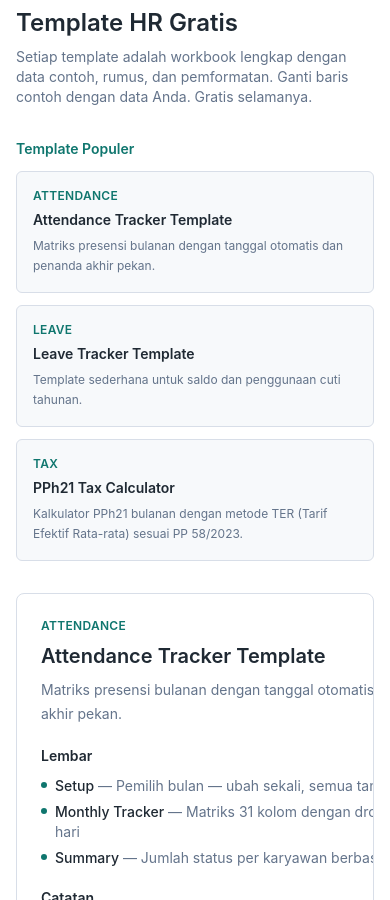
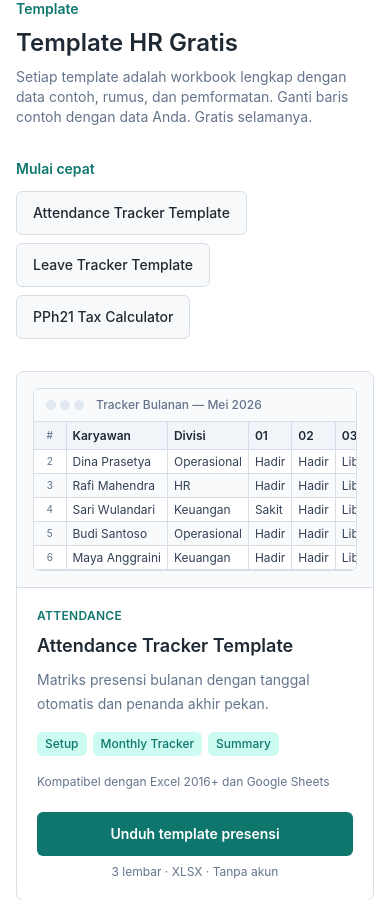
Before and after one commit to Reckbeg/PeopleSheet, a Next.js app: page / in a window 390 px wide. Shown: the part 1100-2000 px from the top of the page. Built offline with nearby package versions, Linux system fonts and the light colour scheme.

Commit message:
Improve PeopleSheet UI and mobile UX

```diff
--- a/src/app/page.tsx
+++ b/src/app/page.tsx
@@ -6,17 +6,16 @@ import { DownloadButton } from "@/components/download-button";
 export default function Home() {
   return (
     <main className="min-h-screen bg-background text-foreground">
-      {/* Header — #9: shortened nav labels for mobile */}
       <header className="border-b border-line bg-white">
         <div className="mx-auto flex w-full max-w-6xl items-center justify-between gap-3 px-4 py-4 sm:px-6 lg:px-8">
-          <Link href="/" className="text-base font-semibold tracking-normal">
+          <Link href="/" className="inline-flex h-11 items-center text-base font-semibold tracking-normal">
             PeopleSheet
           </Link>
           <nav className="flex items-center gap-3 text-sm text-muted sm:gap-4">
-            <a className="transition hover:text-foreground" href="#templates">
+            <a className="inline-flex h-11 items-center transition hover:text-foreground" href="#templates">
               Template
             </a>
-            <a className="transition hover:text-foreground" href="#why">
+            <a className="inline-flex h-11 items-center transition hover:text-foreground" href="#why">
               Kenapa
             </a>
           </nav>
@@ -107,90 +106,64 @@ export default function Home() {
         </div>
 
         <div className="mt-8">
-          <p className="text-sm font-semibold text-accent">Template Populer</p>
-          <div className="mt-3 grid gap-3 sm:grid-cols-3">
+          <p className="text-sm font-semibold text-accent">Mulai cepat</p>
+          <div className="mt-3 flex flex-wrap gap-2">
             {templates.slice(0, 3).map((template) => (
-              <div
+              <a
+                href={`#${template.slug}`}
                 key={`popular-${template.slug}`}
-                className="rounded-md border border-line bg-surface p-4"
+                className="inline-flex min-h-11 items-center rounded-md border border-line bg-surface px-4 py-2 text-sm font-medium transition hover:border-accent hover:text-accent"
               >
-                <p className="text-xs font-semibold uppercase tracking-wide text-accent">
-                  {template.category}
-                </p>
-                <h3 className="mt-1.5 text-sm font-semibold tracking-normal">
                 {template.name}
-                </h3>
-                <p className="mt-1.5 text-xs leading-5 text-muted">
-                  {template.summary}
-                </p>
-              </div>
+              </a>
             ))}
           </div>
         </div>
 
-        {/* #5: Simplified template cards */}
-        <div className="mt-8 space-y-8">
-          {templates.map((template, index) => (
+        <div className="mt-8 grid min-w-0 gap-5 lg:grid-cols-3">
+          {templates.map((template) => (
             <article
+              id={template.slug}
               key={template.slug}
-              className="overflow-hidden rounded-lg border border-line bg-white"
+              className="flex min-w-0 flex-col overflow-hidden rounded-lg border border-line bg-white"
             >
-              <div className="grid gap-0 lg:grid-cols-[1fr_1fr]">
-                <div
-                  className={`p-6 sm:p-8 ${index % 2 === 1 ? "lg:order-2" : ""}`}
-                >
+              <div className="min-w-0 border-b border-line bg-[#F8FAFC] p-4">
+                <SpreadsheetPreview
+                  title={template.previewData.title}
+                  headers={template.previewData.headers}
+                  rows={template.previewData.rows}
+                />
+              </div>
+
+              <div className="flex min-w-0 flex-1 flex-col p-5">
                 <p className="text-xs font-semibold uppercase tracking-wide text-accent">
                   {template.category}
                 </p>
-                  <h3 className="mt-2 text-xl font-semibold tracking-normal">
+                <h3 className="mt-2 text-lg font-semibold tracking-normal">
                   {template.name}
                 </h3>
                 <p className="mt-2 text-sm leading-6 text-muted">
                   {template.summary}
                 </p>
 
-                  {/* Key sheets — show first 3 */}
-                  <div className="mt-5">
-                    <p className="text-sm font-semibold">Lembar</p>
-                    <div className="mt-2.5 space-y-1.5">
+                <div className="mt-4 flex flex-wrap gap-1.5">
                   {template.previewSheets.slice(0, 3).map((sheet) => (
-                        <div
+                    <span
                       key={sheet.name}
-                          className="flex items-start gap-2 text-sm"
+                      className="rounded-md bg-accent-soft px-2 py-1 text-xs font-medium text-accent"
                     >
-                          <span className="mt-1.5 h-1.5 w-1.5 shrink-0 rounded-full bg-accent" />
-                          <div>
-                            <span className="font-medium text-foreground">
                       {sheet.name}
                     </span>
-                            <span className="text-muted">
-                              {" "}
-                              — {sheet.description}
-                            </span>
-                          </div>
-                        </div>
                   ))}
                 </div>
-                  </div>
 
-                  {/* Top 2 notes only */}
-                  {template.operationalNotes.length > 0 && (
-                    <div className="mt-5">
-                      <p className="text-sm font-semibold">Catatan</p>
-                      <ul className="mt-2 space-y-1 text-xs leading-5 text-muted">
-                        {template.operationalNotes.slice(0, 2).map((note) => (
-                          <li key={note} className="flex items-start gap-2">
-                            <span className="mt-0.5 text-[10px] text-accent">
-                              ✓
-                            </span>
-                            {note}
-                          </li>
-                        ))}
-                      </ul>
-                    </div>
-                  )}
+                {template.operationalNotes[0] ? (
+                  <p className="mt-4 text-xs leading-5 text-muted">
+                    {template.operationalNotes[0]}
+                  </p>
+                ) : null}
 
-                  <div className="mt-6">
+                <div className="mt-auto pt-5">
                   <DownloadButton
                     href={`/templates/${template.slug}/download`}
                     label={template.downloadLabel}
@@ -206,23 +179,9 @@ export default function Home() {
                     "overtime-tracker",
                   ].includes(template.slug) ? (
                     <p className="mt-1 text-center text-[11px] text-amber-700">
-                        Disclaimer: alat bantu operasional. Verifikasi dengan aturan resmi terbaru.
+                      Verifikasi aturan resmi terbaru sebelum payroll final.
                     </p>
                   ) : null}
-                  </div>
-                </div>
-
-                <div
-                  className={`border-t border-line bg-[#F8FAFC] p-4 sm:p-6 lg:border-t-0 lg:border-l ${index % 2 === 1 ? "lg:order-1" : ""}`}
-                >
-                  <SpreadsheetPreview
-                    title={template.previewData.title}
-                    headers={template.previewData.headers}
-                    rows={template.previewData.rows}
-                  />
-                  <p className="mt-3 text-center text-xs text-muted">
-                    Pratinjau — template asli berisi data contoh lengkap beserta rumus validasi dropdown
-                  </p>
                 </div>
               </div>
             </article>
@@ -354,7 +313,6 @@ export default function Home() {
         </div>
       </section>
 
-      {/* #7: Strengthened final CTA — full-width band */}
       <section className="border-t border-line bg-accent">
         <div className="mx-auto w-full max-w-6xl px-4 py-14 sm:px-6 lg:px-8">
           <div className="text-center">
@@ -376,58 +334,38 @@ export default function Home() {
         </div>
       </section>
 
-      {/* #4: Donation section moved AFTER final CTA, #6: emojis removed */}
-      <section className="border-t border-line bg-surface">
-        <div className="mx-auto w-full max-w-6xl px-4 py-16 sm:px-6 lg:px-8">
-          <div className="mx-auto max-w-2xl text-center">
-            <p className="text-sm font-semibold text-accent">Dukungan</p>
-            <h2 className="mt-3 text-2xl font-semibold tracking-normal">
-              PeopleSheet gratis dan akan selalu gratis
-            </h2>
-            <p className="mt-3 text-sm leading-6 text-muted">
-              Jika template ini menghemat waktu Anda, Anda dapat mendukung proyek ini.
-              Setiap donasi membantu kami terus membuat template baru.
+      <footer className="border-t border-line bg-white">
+        <div className="mx-auto flex w-full max-w-6xl flex-col gap-3 px-4 py-5 text-xs text-muted sm:flex-row sm:items-center sm:justify-between sm:px-6 lg:px-8">
+          <p className="text-center sm:text-left">
+            PeopleSheet — dibuat oleh{" "}
+            <a
+              href="https://linkedin.com/in/rofi-ibnu-haafizh"
+              target="_blank"
+              rel="noopener noreferrer"
+              className="inline-flex min-h-11 min-w-11 items-center justify-center underline hover:text-foreground sm:min-h-0 sm:min-w-0"
+            >
+              Rofi
+            </a>
           </p>
-            <div className="mt-6 flex flex-col items-center gap-3 sm:flex-row sm:justify-center">
+          <div className="flex flex-wrap items-center justify-center gap-x-4 gap-y-1">
+            <span>Template HR gratis</span>
             <a
               href="https://saweria.co/peoplesheet"
               target="_blank"
               rel="noopener noreferrer"
-                className="inline-flex h-11 items-center justify-center gap-2 rounded-md bg-accent px-6 text-sm font-semibold text-white transition hover:bg-accent/90"
+              className="inline-flex min-h-11 items-center underline hover:text-foreground sm:min-h-0"
             >
-                Dukung via Saweria
+              Saweria
             </a>
             <a
               href="https://trakteer.id/peoplesheet"
               target="_blank"
               rel="noopener noreferrer"
-                className="inline-flex h-11 items-center justify-center gap-2 rounded-md border border-line bg-white px-6 text-sm font-semibold text-foreground transition hover:bg-surface"
+              className="inline-flex min-h-11 items-center underline hover:text-foreground sm:min-h-0"
             >
-                Dukung via Trakteer
+              Trakteer
             </a>
           </div>
-            <p className="mt-4 text-xs text-muted">
-              Tidak dipaksa. Template gratis selamanya. Ini hanya jika Anda ingin mengucapkan terima kasih.
-            </p>
-          </div>
-        </div>
-      </section>
-
-      {/* #6: Emoji removed from footer */}
-      <footer className="border-t border-line bg-white">
-        <div className="mx-auto flex w-full max-w-6xl flex-col items-center gap-2 px-4 py-5 text-xs text-muted sm:flex-row sm:justify-between sm:px-6 lg:px-8">
-          <p>
-            PeopleSheet — dibuat oleh{" "}
-            <a
-              href="https://linkedin.com/in/rofi-ibnu-haafizh"
-              target="_blank"
-              rel="noopener noreferrer"
-              className="underline hover:text-foreground"
-            >
-              Rofi
-            </a>
-          </p>
-          <p>Template spreadsheet HR gratis untuk tim Indonesia</p>
         </div>
       </footer>
     </main>
--- a/src/components/spreadsheet-preview.tsx
+++ b/src/components/spreadsheet-preview.tsx
@@ -15,7 +15,7 @@ export function SpreadsheetPreview({
 }: SpreadsheetPreviewProps) {
   return (
     <div
-      className={`overflow-hidden rounded-md border border-line bg-white ${className}`}
+      className={`min-w-0 overflow-hidden rounded-md border border-line bg-white ${className}`}
     >
       <div className="flex items-center gap-2 border-b border-line bg-[#F8FAFC] px-3 py-2">
         <div className="flex gap-1">
@@ -23,10 +23,10 @@ export function SpreadsheetPreview({
           <span className="h-2.5 w-2.5 rounded-full bg-[#E2E8F0]" />
           <span className="h-2.5 w-2.5 rounded-full bg-[#E2E8F0]" />
         </div>
-        <span className="ml-1 text-xs font-medium text-muted">{title}</span>
+        <span className="ml-1 min-w-0 truncate text-xs font-medium text-muted">{title}</span>
       </div>
-      <div className="overflow-x-auto overscroll-x-contain">
-        <table className="w-full text-left text-xs leading-tight">
+      <div className="max-w-full overflow-x-auto overscroll-x-contain">
+        <table className="w-full min-w-max text-left text-xs leading-tight">
           <thead>
             <tr className="bg-[#F1F5F9]">
               <th className="w-8 border-b border-r border-line px-1.5 py-1.5 text-center text-[10px] font-medium text-slate-500">
```
Also changed, not shown: src/components/customize-modal.tsx (+12 -22 lines). Lines whose indentation alone changed are shown as unchanged.
